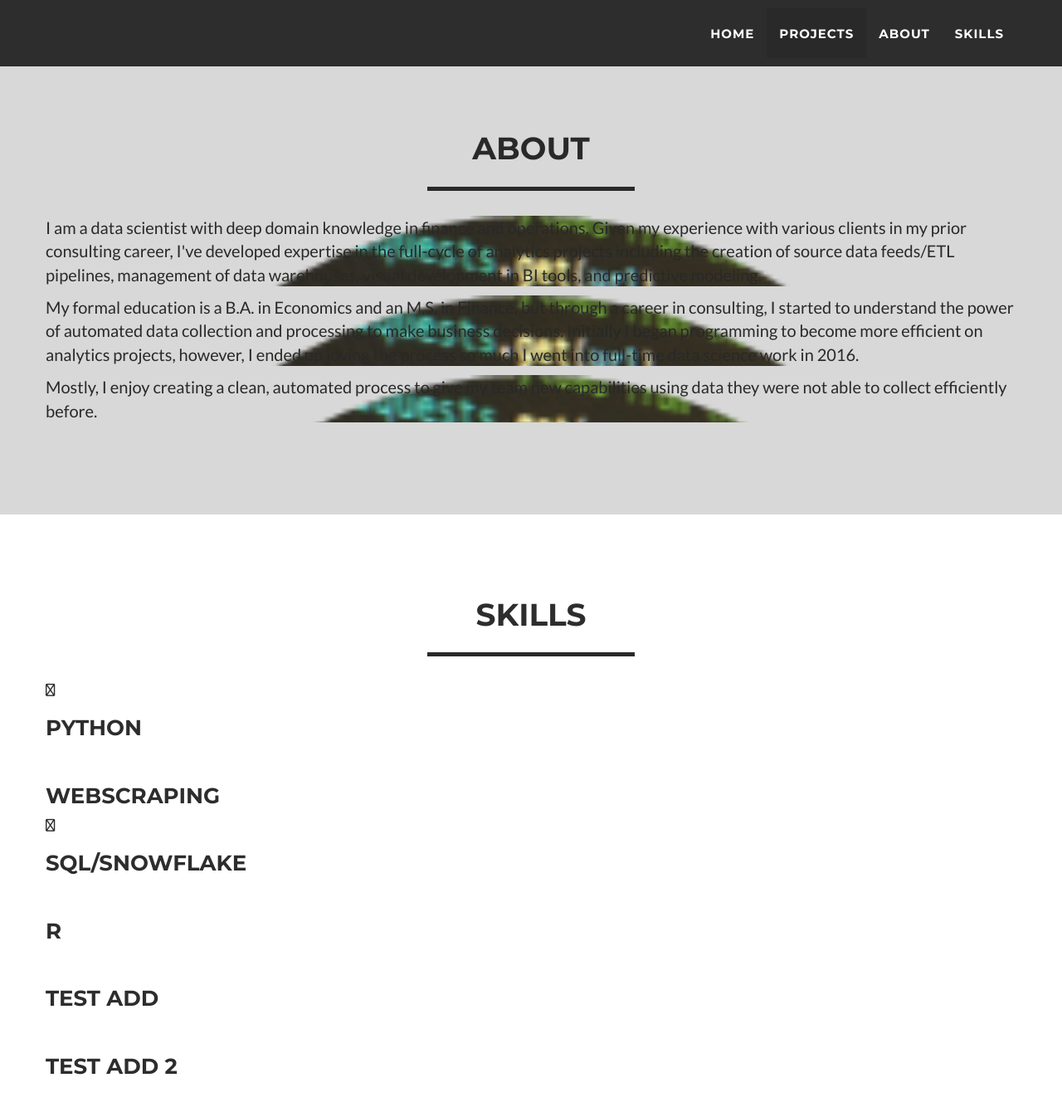
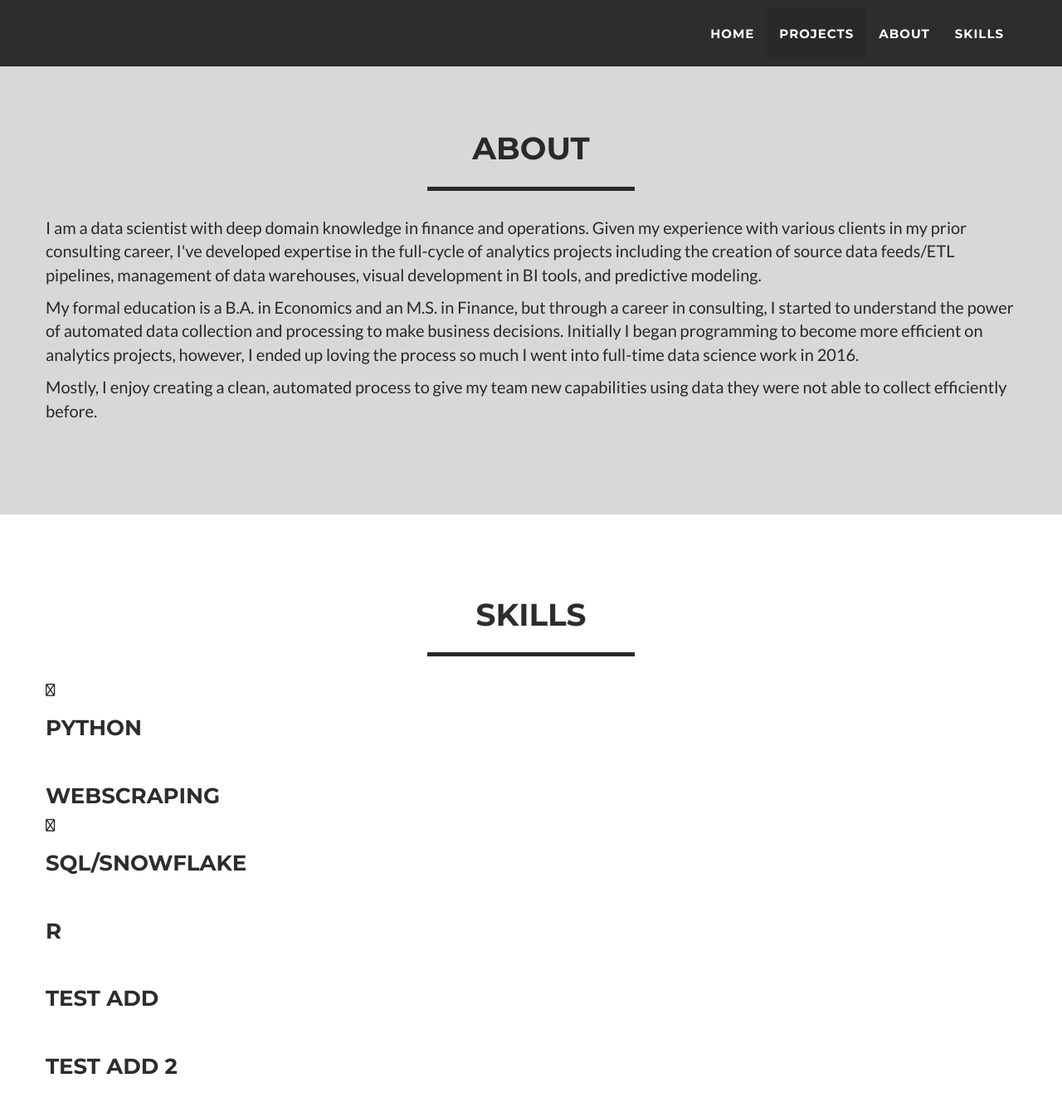
Before and after one commit to brf217/brf217.github.io, a Jekyll site: the page built from _posts/2014-07-18-project-1.markdown, in a window 1280 px wide and 1400 px high, scrolled down 1619 px. Shown: the top 1334 px of the window at 83% size. Built offline with Jekyll 4.4.1, drawn with Linux system fonts in a browser that asks for light colours.

Commit message:
Update header.html

```diff
--- a/_includes/header.html
+++ b/_includes/header.html
@@ -3,13 +3,6 @@
   <div class="container">
 
     <div class="row">
-      <style>
-      p {
-        background-image: url('/img/profile-round.png');
-        background-repeat: no-repeat;
-        background-attachment: fixed;
-        background-size: cover;
-      }
       </style>
       <div class="col-lg-12">
         <img class="img-responsive" src="img/profile-round.png" alt="profile-pic" />
```
